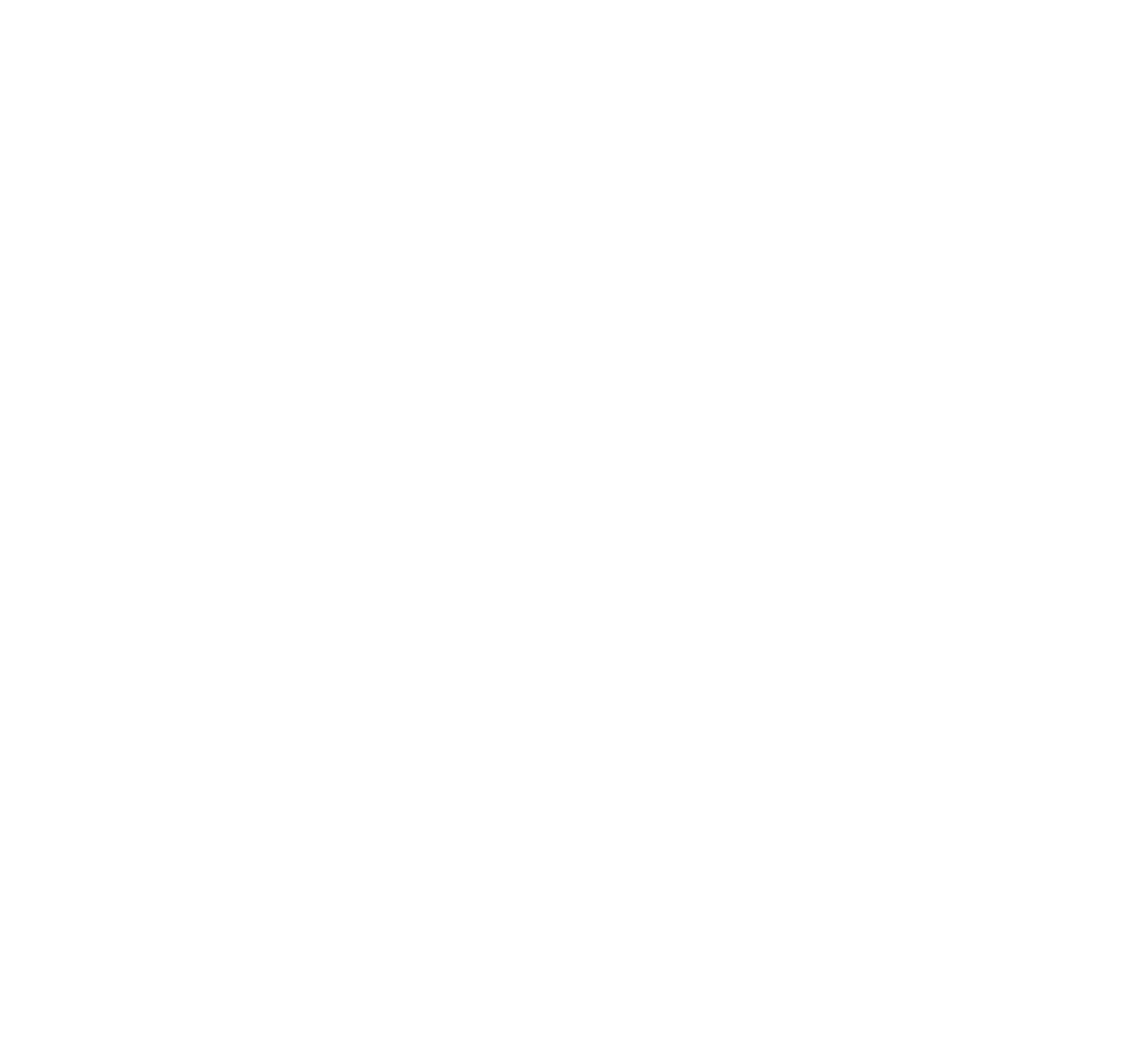
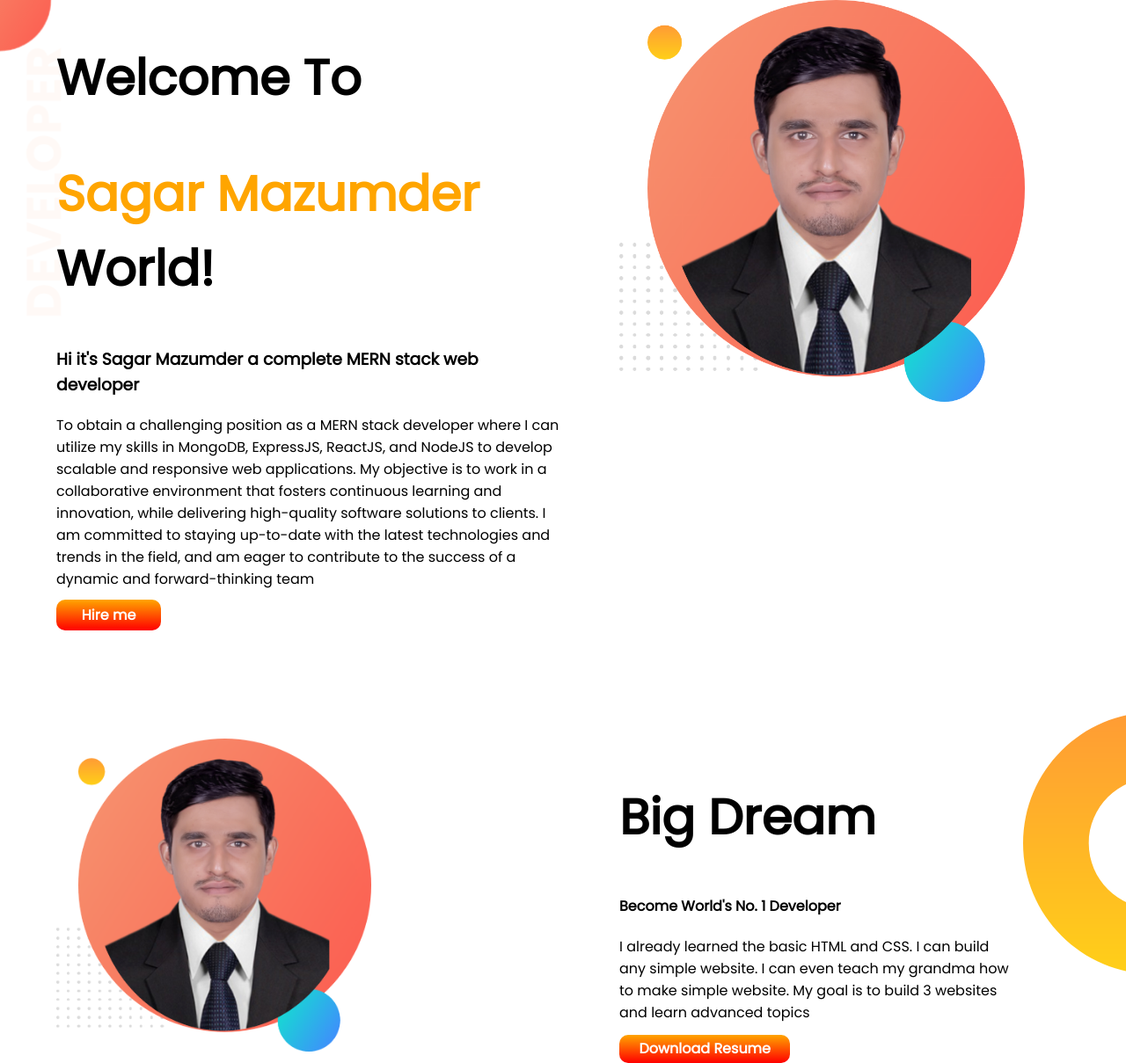
Before and after one commit to Sagar-Mazumder/pratice-portfolio, a plain HTML site: page index.html in a window 1280 px wide. Shown: the whole page at 88% size. Before the commit the page ends 800 px from the top, so only its background shows below. Drawn offline with Linux system fonts and the light colour scheme.

Commit message:
section added

```diff
--- a/index.html
+++ b/index.html
@@ -1,13 +1,51 @@
 <!DOCTYPE html>
 <html lang="en">
+
 <head>
     <meta charset="UTF-8">
     <meta http-equiv="X-UA-Compatible" content="IE=edge">
     <meta name="viewport" content="width=device-width, initial-scale=1.0">
     <title>Portfolio</title>
+    <link rel="preconnect" href="https://fonts.googleapis.com">
+    <link rel="preconnect" href="https://fonts.gstatic.com" crossorigin>
+    <link href="https://fonts.googleapis.com/css2?family=Poppins&display=swap" rel="stylesheet">
     <link rel="stylesheet" href="style.css">
 </head>
+
 <body>
+    <section class="top-section">
+        <div class="half-width">
+            <h1>Welcome To</h1>
+            <h1><span class="orange-color">Sagar Mazumder</span> World!</h1>
+            <h3>Hi it's Sagar Mazumder a complete MERN stack web developer</h3>
+            <p>To obtain a challenging position as a MERN stack developer where I can utilize my skills in MongoDB,
+                ExpressJS, ReactJS, and NodeJS to develop scalable and responsive web applications. My objective is to
+                work in a collaborative environment that fosters continuous learning and innovation, while delivering
+                high-quality software solutions to clients. I am committed to staying up-to-date with the latest
+                technologies and trends in the field, and am eager to contribute to the success of a dynamic and
+                forward-thinking team</p>
+            <a target="_blank" href="https://www.linkedin.com/in/sagar-mazumder-ab63941b1/" class="hire-button">Hire
+                me</a>
+        </div>
+        <div class="half-width">
+            <img src="images/sagar-bg-remove.png" alt="">
+        </div>
+    </section>
+    <section class="middle-section">
+        <div class="middle-width">
+            <img src="images/sagar-bg-remove.png" alt="">
+        </div>
+        <div class="middle-width">
+            <h1>Big Dream</h1>
+            <h4>Become World's No. 1 Developer</h4>
+            <p>I already learned the basic HTML and CSS. I can build any simple website. I can even teach my grandma how
+                to make simple website. My goal is to build 3 websites and learn advanced topics</p>
+            <a href="file/resume.pdf" download="Sagar-Mazumder" class="hire-button">Download
+                Resume</a>
+        </div>
+
+    </section>
 
 </body>
+
 </html>
--- a/style.css
+++ b/style.css
@@ -0,0 +1,62 @@
+body {
+    font-family: 'Poppins', sans-serif;
+    margin: 0;
+}
+
+h1 {
+    font-size: 3.5rem;
+}
+
+.orange-color {
+    color: orange;
+}
+
+section {
+    display: flex;
+
+}
+
+.half-width {
+    width: 50%;
+    padding-left: 5%;
+
+}
+
+.middle-width {
+    width: 50%;
+    padding-right: 10%;
+    padding-left: 5%;
+
+
+}
+
+.middle-width img {
+    width: 80%;
+}
+
+
+.half-width img {
+    width: 80%;
+}
+
+.hire-button {
+    text-decoration: none;
+    background-image: linear-gradient(orange, red);
+    color: white;
+    padding: 1% 5%;
+    border-radius: 10px;
+    font-weight: 700;
+}
+
+.top-section {
+    background-image: url(images/top-banner.png);
+    background-repeat: no-repeat;
+
+}
+
+.middle-section {
+    padding-top: 10%;
+    background-image: url(images/dream-bg.png);
+    background-repeat: no-repeat;
+    background-position: right;
+}
```
Also changed, not shown: images/dream-bg.png (added), images/exp-bg.png (added), images/jhankar.png (added), images/jhankar2.png (added), images/my-bg.png (added), images/my-bg2.png (added), images/profile.png (added), images/profile2.png (added), images/sagar-bg-remove.png (added), images/top-banner.png (added), 1 other file.
